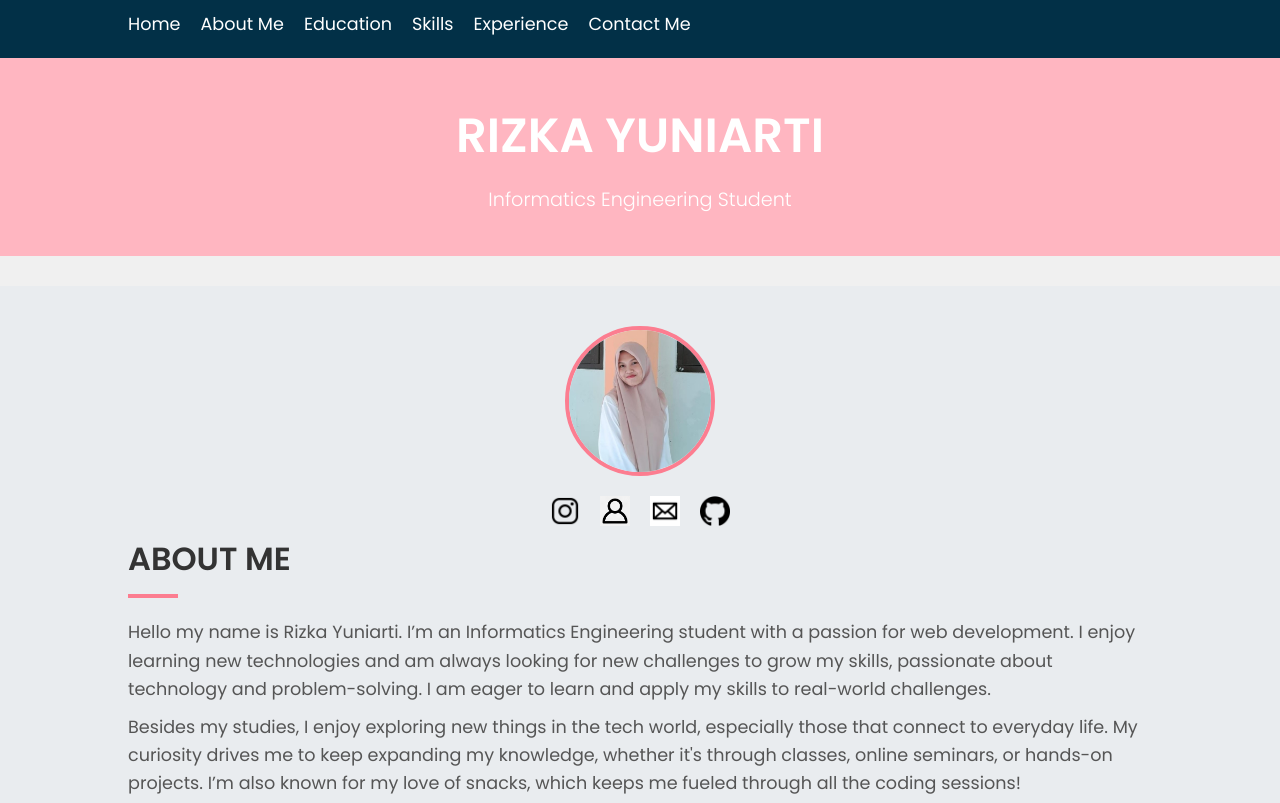
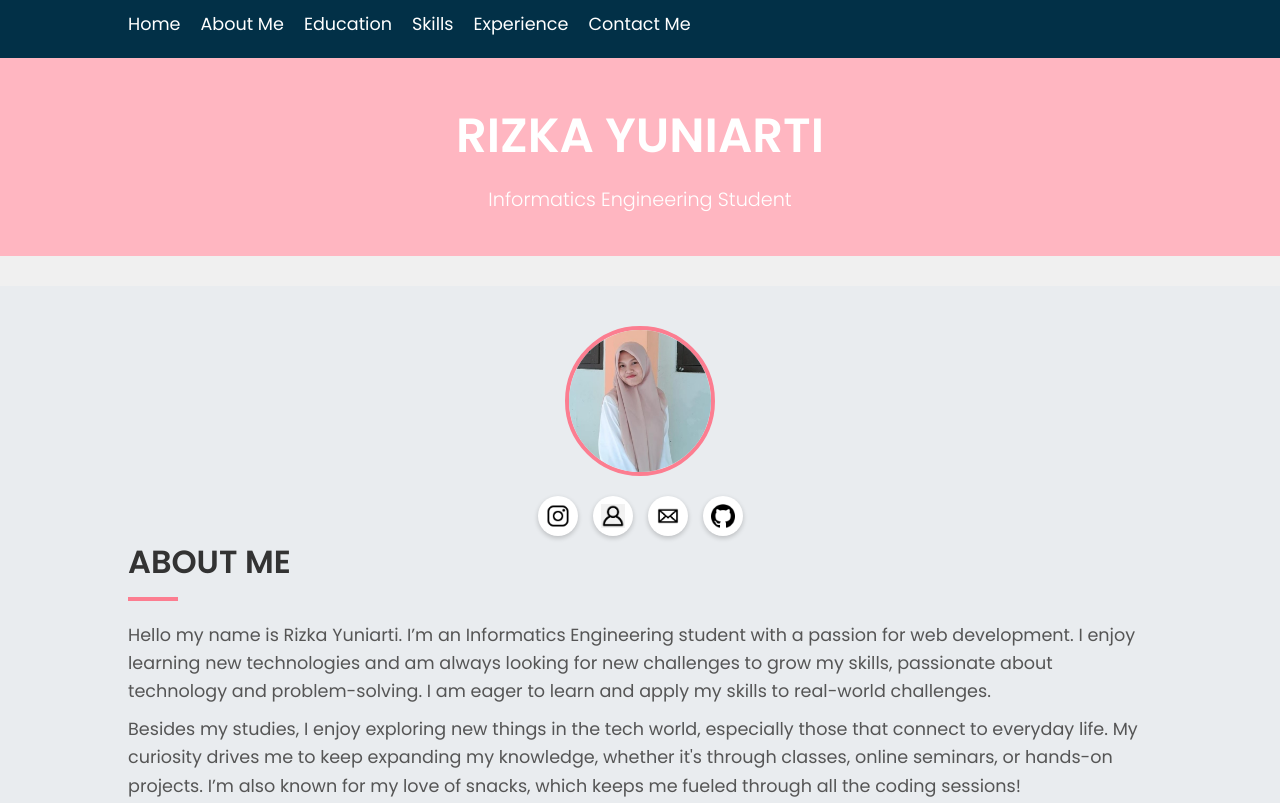
Before and after one commit to Rizka0813/cv, a plain HTML site: page index.html in a window 1280 px wide. Shown: the top 803 px of the page. Drawn offline with Linux system fonts and the light colour scheme.

Commit message:
Update style.css

```diff
--- a/style.css
+++ b/style.css
@@ -362,3 +362,34 @@ footer p {
 .social-media a img:hover {
     transform: scale(1.1); /* Efek zoom saat hover */
 }
+
+/* Section for Social Media Icons */
+.social-media {
+    display: flex;
+    justify-content: center;
+    align-items: center;
+    gap: 15px; /* Jarak antar ikon */
+    margin-top: 10px;
+}
+
+.social-media a {
+    display: flex;
+    justify-content: center;
+    align-items: center;
+    width: 40px;  /* Ukuran kotak ikon */
+    height: 40px;
+    border-radius: 50%;  /* Membuat ikon berbentuk lingkaran */
+    background-color: #ffffff;  /* Warna background untuk ikon */
+    box-shadow: 0px 2px 5px rgba(0, 0, 0, 0.2);  /* Shadow untuk efek */
+    transition: transform 0.3s ease, background-color 0.3s ease;
+}
+
+.social-media a img {
+    width: 24px; /* Ukuran gambar ikon */
+    height: 24px;
+}
+
+.social-media a:hover {
+    transform: scale(1.1); /* Efek zoom pada hover */
+    background-color: #f8c1c1; /* Ganti warna latar saat di-hover */
+}
```
